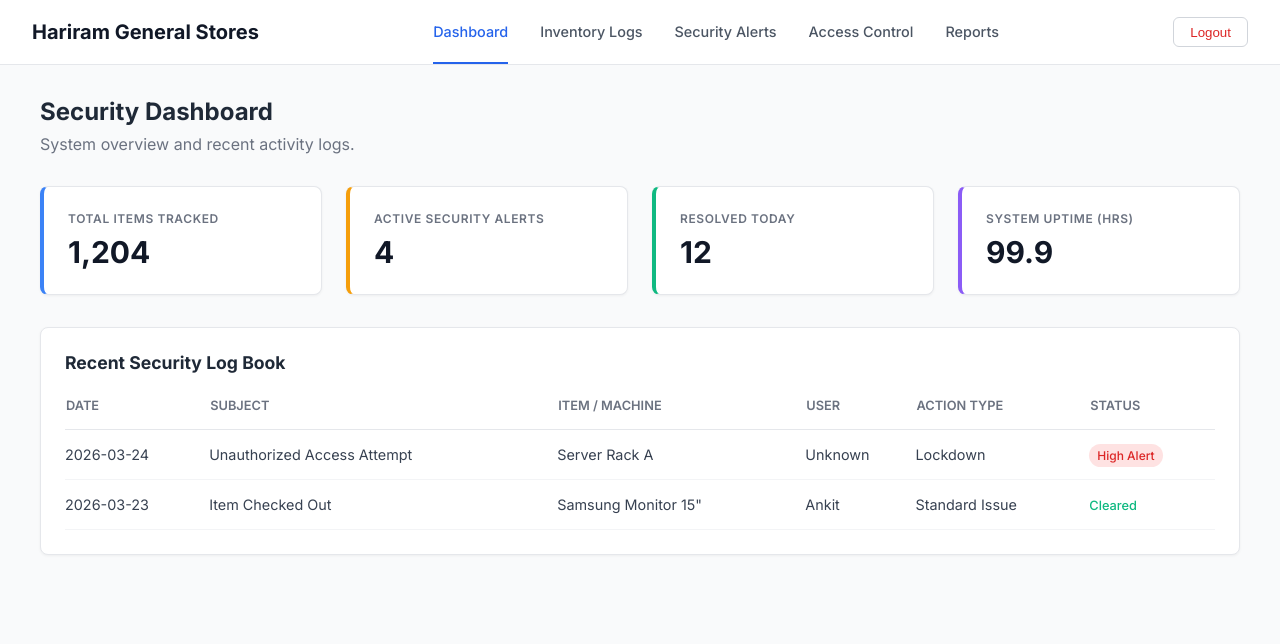
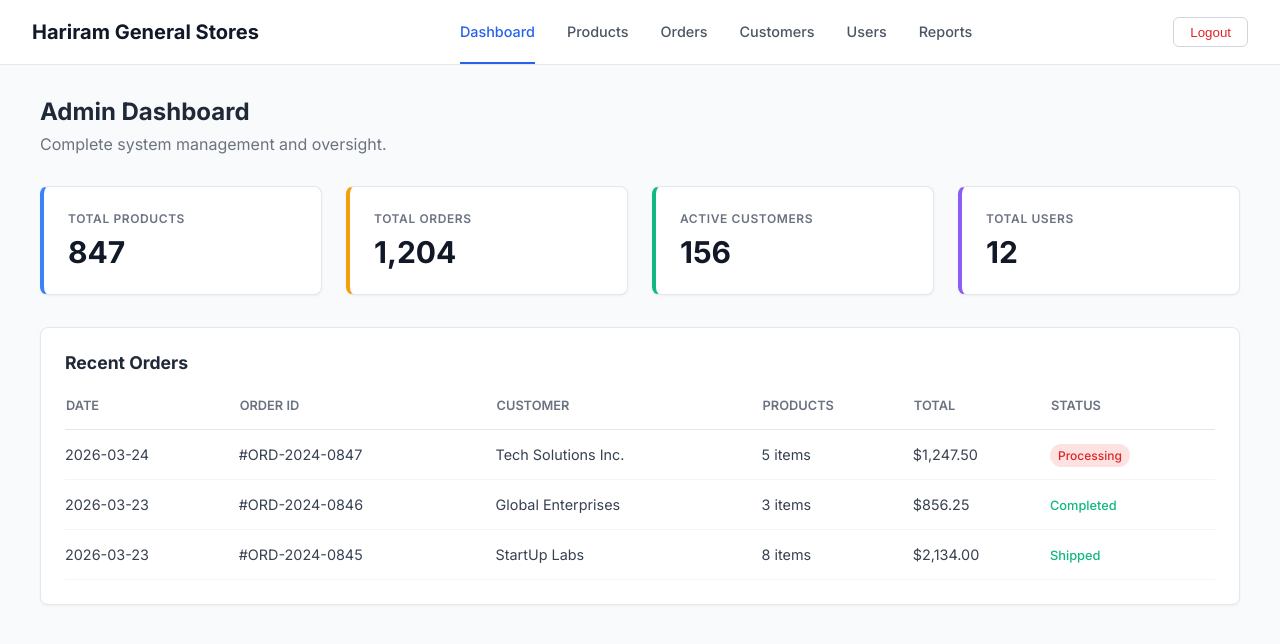
Before and after one commit to AU2420009/InventoryManagementSys_CSE250, a website: page frontend/admin/dashboard.html in a window 1280 px wide. Drawn offline with Linux system fonts and the light colour scheme; no server answers; sample sign-in values are in the browser's storage.

Commit message:
Updated Admin Dashboard by removing security elements, improving navigations, stats cards, and table structure

```diff
--- a/frontend/admin/dashboard.html
+++ b/frontend/admin/dashboard.html
@@ -186,9 +186,10 @@
 
     <div class="nav-links">
         <a href="#" class="nav-item active">Dashboard</a>
-        <a href="#" class="nav-item">Inventory Logs</a>
-        <a href="#" class="nav-item">Security Alerts</a>
-        <a href="#" class="nav-item">Access Control</a>
+        <a href="#" class="nav-item">Products</a>
+        <a href="#" class="nav-item">Orders</a>
+        <a href="#" class="nav-item">Customers</a>
+        <a href="#" class="nav-item">Users</a>
         <a href="#" class="nav-item">Reports</a>
     </div>
 
@@ -198,58 +199,66 @@
 <main class="main-content">
 
     <div class="page-header">
-        <h1 id="welcomeMessage">Security Dashboard</h1>
-        <p>System overview and recent activity logs.</p>
+        <h1 id="welcomeMessage">Admin Dashboard</h1>
+        <p>Complete system management and oversight.</p>
     </div>
 
     <div class="stats-grid">
         <div class="stat-card card-blue">
-            <div class="stat-title">Total Items Tracked</div>
+            <div class="stat-title">Total Products</div>
+            <div class="stat-value">847</div>
+        </div>
+        <div class="stat-card card-yellow">
+            <div class="stat-title">Total Orders</div>
             <div class="stat-value">1,204</div>
         </div>
-        <div class="stat-card card-yellow">
-            <div class="stat-title">Active Security Alerts</div>
-            <div class="stat-value">4</div>
-        </div>
         <div class="stat-card card-green">
-            <div class="stat-title">Resolved Today</div>
-            <div class="stat-value">12</div>
+            <div class="stat-title">Active Customers</div>
+            <div class="stat-value">156</div>
         </div>
         <div class="stat-card card-purple">
-            <div class="stat-title">System Uptime (HRS)</div>
-            <div class="stat-value">99.9</div>
+            <div class="stat-title">Total Users</div>
+            <div class="stat-value">12</div>
         </div>
     </div>
 
     <div class="table-container">
-        <h3>Recent Security Log Book</h3>
+        <h3>Recent Orders</h3>
         <table>
             <thead>
             <tr>
                 <th>DATE</th>
-                <th>SUBJECT</th>
-                <th>ITEM / MACHINE</th>
-                <th>USER</th>
-                <th>ACTION TYPE</th>
+                <th>ORDER ID</th>
+                <th>CUSTOMER</th>
+                <th>PRODUCTS</th>
+                <th>TOTAL</th>
                 <th>STATUS</th>
             </tr>
             </thead>
             <tbody>
             <tr>
                 <td>2026-03-24</td>
-                <td>Unauthorized Access Attempt</td>
-                <td>Server Rack A</td>
-                <td>Unknown</td>
-                <td>Lockdown</td>
-                <td><span class="status-badge">High Alert</span></td>
+                <td>#ORD-2024-0847</td>
+                <td>Tech Solutions Inc.</td>
+                <td>5 items</td>
+                <td>$1,247.50</td>
+                <td><span class="status-badge">Processing</span></td>
             </tr>
             <tr>
                 <td>2026-03-23</td>
-                <td>Item Checked Out</td>
-                <td>Samsung Monitor 15"</td>
-                <td>Ankit</td>
-                <td>Standard Issue</td>
-                <td><span style="color: #10b981; font-size: 0.8rem; font-weight: 500;">Cleared</span></td>
+                <td>#ORD-2024-0846</td>
+                <td>Global Enterprises</td>
+                <td>3 items</td>
+                <td>$856.25</td>
+                <td><span style="color: #10b981; font-size: 0.8rem; font-weight: 500;">Completed</span></td>
+            </tr>
+            <tr>
+                <td>2026-03-23</td>
+                <td>#ORD-2024-0845</td>
+                <td>StartUp Labs</td>
+                <td>8 items</td>
+                <td>$2,134.00</td>
+                <td><span style="color: #10b981; font-size: 0.8rem; font-weight: 500;">Shipped</span></td>
             </tr>
             </tbody>
         </table>
```
